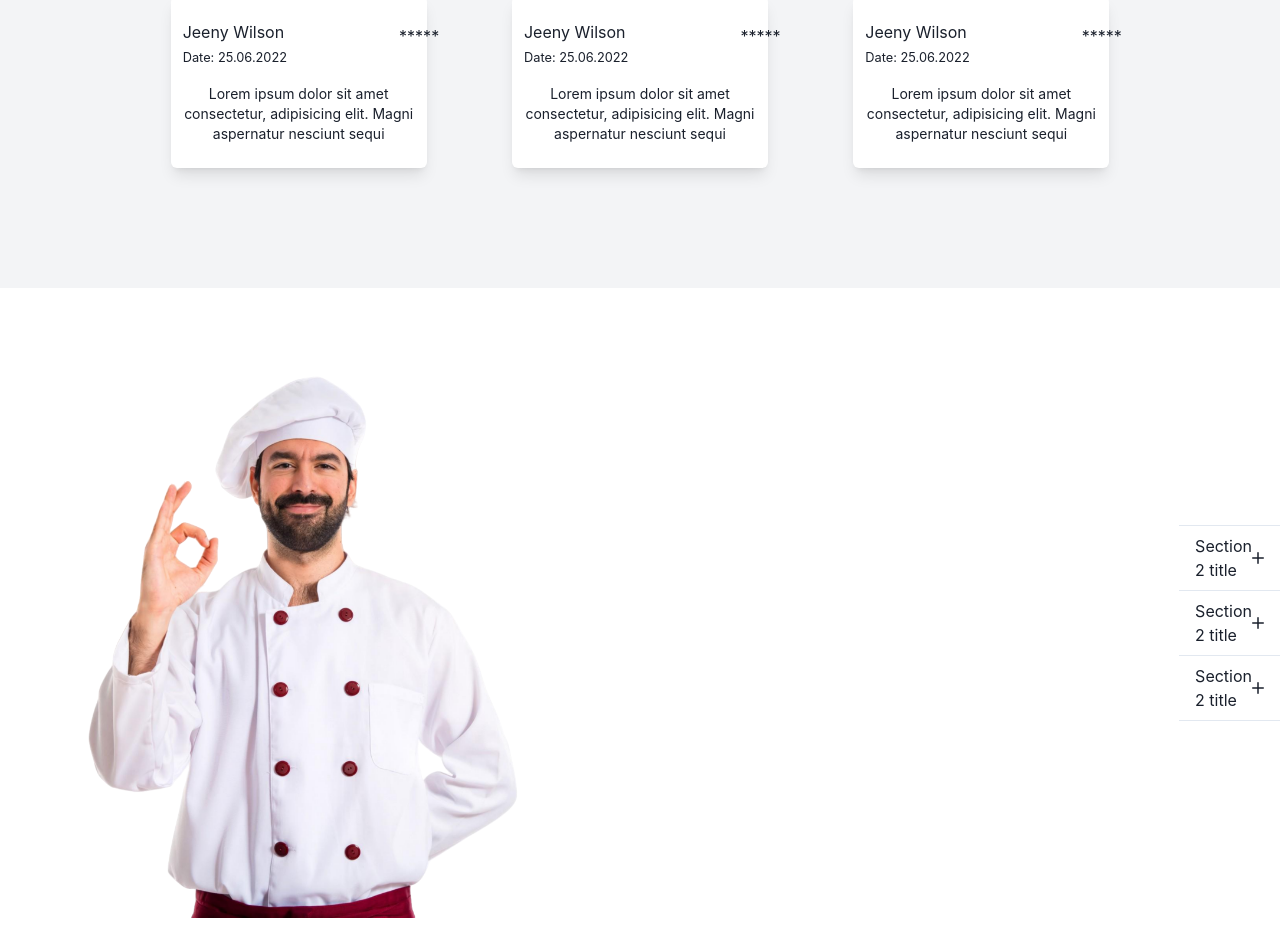
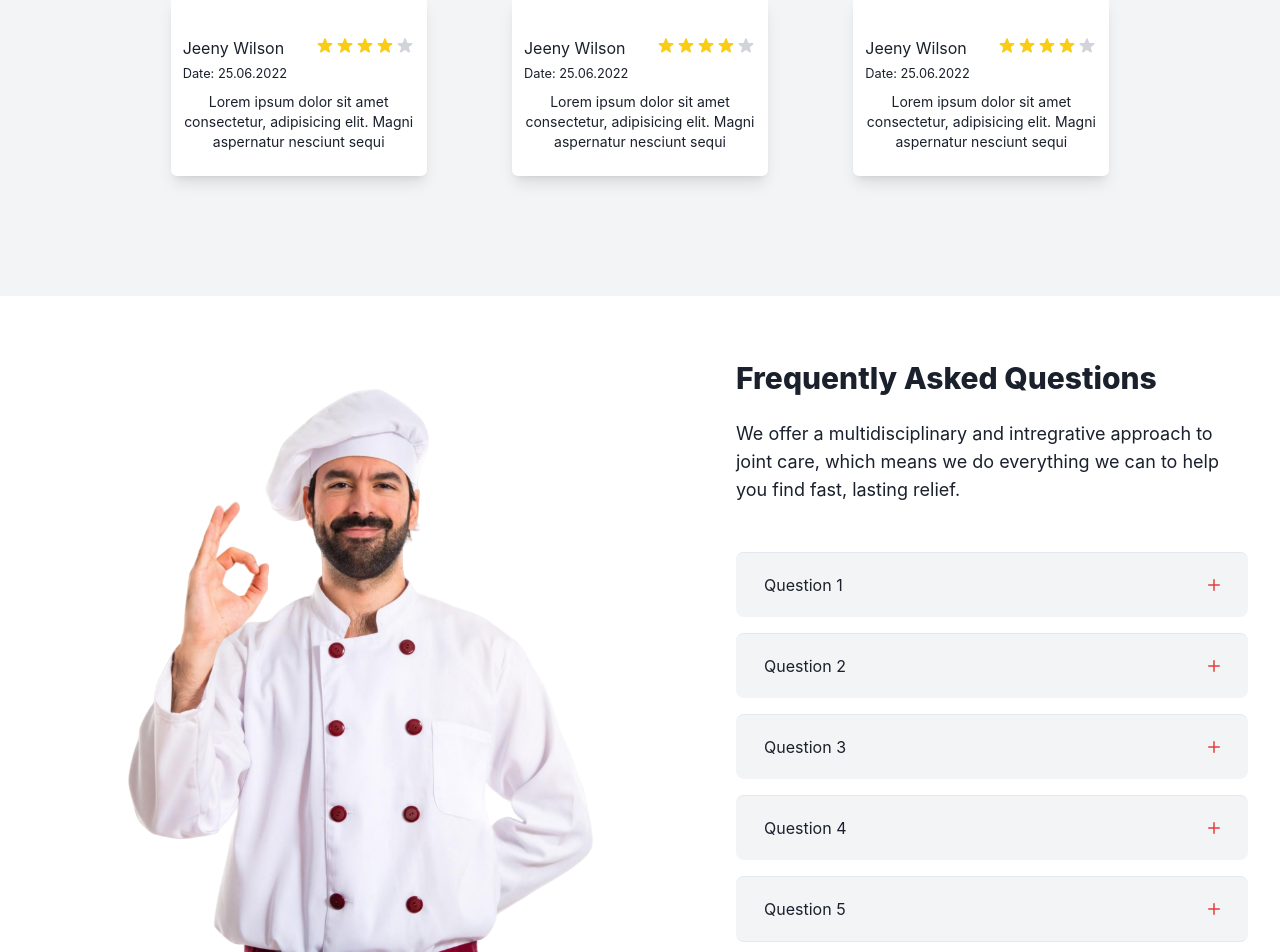
Before and after one commit to Arayanmemon/Foodo, a React (Vite) app in the folder Foodo-Frontend/: page / in a window 1280 px wide. Shown: the part 1273-2225 px from the top of the page. Before the commit the page ends 2191 px from the top, so only its background shows below. Built offline with nearby package versions, Linux system fonts and the light colour scheme.

Commit message:
Added Faqs section

```diff
--- a/Foodo-Frontend/src/components/FeedbackCard.jsx
+++ b/Foodo-Frontend/src/components/FeedbackCard.jsx
@@ -4,10 +4,19 @@ export default function FeedbackCard() {
   return (
 
       <div className='w-1/4 h-auto shadow-lg bg-white py-4 rounded-md'>
-        <div className='text-left px-3 my-2'>
-            <h3>Jeeny Wilson</h3>
-            <small>Date: 25.06.2022</small>
-            <span className='relative left-28 -top-5'>*****</span>
+        <div className='text-left px-3 mt-6'>
+          <div className='flex justify-between'>
+            <span>Jeeny Wilson</span>
+            <span className='flex'>
+              <svg aria-hidden="true" class="w-5 h-5 text-yellow-400" fill="currentColor" viewBox="0 0 20 20" xmlns="http://www.w3.org/2000/svg"><title>First star</title><path d="M9.049 2.927c.3-.921 1.603-.921 1.902 0l1.07 3.292a1 1 0 00.95.69h3.462c.969 0 1.371 1.24.588 1.81l-2.8 2.034a1 1 0 00-.364 1.118l1.07 3.292c.3.921-.755 1.688-1.54 1.118l-2.8-2.034a1 1 0 00-1.175 0l-2.8 2.034c-.784.57-1.838-.197-1.539-1.118l1.07-3.292a1 1 0 00-.364-1.118L2.98 8.72c-.783-.57-.38-1.81.588-1.81h3.461a1 1 0 00.951-.69l1.07-3.292z"></path></svg>
+              <svg aria-hidden="true" class="w-5 h-5 text-yellow-400" fill="currentColor" viewBox="0 0 20 20" xmlns="http://www.w3.org/2000/svg"><title>Second star</title><path d="M9.049 2.927c.3-.921 1.603-.921 1.902 0l1.07 3.292a1 1 0 00.95.69h3.462c.969 0 1.371 1.24.588 1.81l-2.8 2.034a1 1 0 00-.364 1.118l1.07 3.292c.3.921-.755 1.688-1.54 1.118l-2.8-2.034a1 1 0 00-1.175 0l-2.8 2.034c-.784.57-1.838-.197-1.539-1.118l1.07-3.292a1 1 0 00-.364-1.118L2.98 8.72c-.783-.57-.38-1.81.588-1.81h3.461a1 1 0 00.951-.69l1.07-3.292z"></path></svg>
+              <svg aria-hidden="true" class="w-5 h-5 text-yellow-400" fill="currentColor" viewBox="0 0 20 20" xmlns="http://www.w3.org/2000/svg"><title>Third star</title><path d="M9.049 2.927c.3-.921 1.603-.921 1.902 0l1.07 3.292a1 1 0 00.95.69h3.462c.969 0 1.371 1.24.588 1.81l-2.8 2.034a1 1 0 00-.364 1.118l1.07 3.292c.3.921-.755 1.688-1.54 1.118l-2.8-2.034a1 1 0 00-1.175 0l-2.8 2.034c-.784.57-1.838-.197-1.539-1.118l1.07-3.292a1 1 0 00-.364-1.118L2.98 8.72c-.783-.57-.38-1.81.588-1.81h3.461a1 1 0 00.951-.69l1.07-3.292z"></path></svg>
+              <svg aria-hidden="true" class="w-5 h-5 text-yellow-400" fill="currentColor" viewBox="0 0 20 20" xmlns="http://www.w3.org/2000/svg"><title>Fourth star</title><path d="M9.049 2.927c.3-.921 1.603-.921 1.902 0l1.07 3.292a1 1 0 00.95.69h3.462c.969 0 1.371 1.24.588 1.81l-2.8 2.034a1 1 0 00-.364 1.118l1.07 3.292c.3.921-.755 1.688-1.54 1.118l-2.8-2.034a1 1 0 00-1.175 0l-2.8 2.034c-.784.57-1.838-.197-1.539-1.118l1.07-3.292a1 1 0 00-.364-1.118L2.98 8.72c-.783-.57-.38-1.81.588-1.81h3.461a1 1 0 00.951-.69l1.07-3.292z"></path></svg>
+              <svg aria-hidden="true" class="w-5 h-5 text-gray-300 dark:text-gray-500" fill="currentColor" viewBox="0 0 20 20" xmlns="http://www.w3.org/2000/svg"><title>Fifth star</title><path d="M9.049 2.927c.3-.921 1.603-.921 1.902 0l1.07 3.292a1 1 0 00.95.69h3.462c.969 0 1.371 1.24.588 1.81l-2.8 2.034a1 1 0 00-.364 1.118l1.07 3.292c.3.921-.755 1.688-1.54 1.118l-2.8-2.034a1 1 0 00-1.175 0l-2.8 2.034c-.784.57-1.838-.197-1.539-1.118l1.07-3.292a1 1 0 00-.364-1.118L2.98 8.72c-.783-.57-.38-1.81.588-1.81h3.461a1 1 0 00.951-.69l1.07-3.292z"></path></svg>
+            </span>
+          </div>
+          <small>Date: 25.06.2022</small>
+
         </div>
             <p className='text-sm p-2'>Lorem ipsum dolor sit amet consectetur, adipisicing elit. Magni aspernatur nesciunt sequi</p>
        </div>
--- a/Foodo-Frontend/src/sections/Footer.jsx
+++ b/Foodo-Frontend/src/sections/Footer.jsx
@@ -1,34 +1,37 @@
 import React from 'react'
 import chef2 from '../assets/images/chef2.png'
-import {
-    Accordion, AccordionItem, AccordionButton, AccordionPanel, AccordionIcon, Box,
-  } from '@chakra-ui/react'
+import {Accordion, AccordionItem, AccordionButton, AccordionPanel, Box} from '@chakra-ui/react'
 import { MinusIcon, AddIcon,  } from '@chakra-ui/icons'
 
 function Footer() {
+  let isExpanded = false
   return (
-    <div className='pt-10 flex justify-around items-center' >
+    <div className='pt-10 flex justify-around items-start' >
         {/* image */}
-      <div>
-        <img src={chef2} alt="Chef" className='w-1/2 ' />
+      <div className='w-1/2'>
+        <img src={chef2} alt="Chef" className='' />
       </div>
 
       {/* faqs */}
-      <div>
+      <div className='w-2/5'>
+        <div className=''>
+        <h2 className='text-3xl my-6 font-extrabold'>Frequently Asked Questions</h2>
+        <p className='text-lg mb-12'>We offer a multidisciplinary and intregrative approach to joint care, which means we do everything we can to help you find fast, lasting relief.</p>
+        </div>
         <Accordion allowMultiple>
 
-            <AccordionItem>
+            <AccordionItem className='mb-4 bg-gray-100 p-3 rounded-lg'>
                 {({ isExpanded }) => (
                 <>
                     <h2>
                     <AccordionButton>
                         <Box as="span" flex='1' textAlign='left'>
-                        Section 2 title
+                        Question 1
                         </Box>
                         {isExpanded ? (
-                        <MinusIcon fontSize='12px' />
+                        <MinusIcon fontSize='12px' color='red.500'/>
                         ) : (
-                        <AddIcon fontSize='12px' />
+                        <AddIcon fontSize='12px' color='red.500'/>
                         )}
                     </AccordionButton>
                     </h2>
@@ -41,18 +44,18 @@ function Footer() {
                 </>
                 )}
             </AccordionItem>
-            <AccordionItem>
+            <AccordionItem className='mb-4 bg-gray-100 p-3 rounded-lg'>
                 {({ isExpanded }) => (
                 <>
                     <h2>
                     <AccordionButton>
                         <Box as="span" flex='1' textAlign='left'>
-                        Section 2 title
+                        Question 2
                         </Box>
                         {isExpanded ? (
-                        <MinusIcon fontSize='12px' />
+                        <MinusIcon fontSize='12px' color='red.500'/>
                         ) : (
-                        <AddIcon fontSize='12px' />
+                        <AddIcon fontSize='12px' color='red.500'/>
                         )}
                     </AccordionButton>
                     </h2>
@@ -65,18 +68,66 @@ function Footer() {
                 </>
                 )}
             </AccordionItem>
-            <AccordionItem>
+            <AccordionItem className='mb-4 bg-gray-100 p-3 rounded-lg'>
                 {({ isExpanded }) => (
                 <>
                     <h2>
                     <AccordionButton>
                         <Box as="span" flex='1' textAlign='left'>
-                        Section 2 title
+                        Question 3
                         </Box>
                         {isExpanded ? (
-                        <MinusIcon fontSize='12px' />
+                        <MinusIcon fontSize='12px' color='red.500'/>
                         ) : (
-                        <AddIcon fontSize='12px' />
+                        <AddIcon fontSize='12px' color='red.500'/>
+                        )}
+                    </AccordionButton>
+                    </h2>
+                    <AccordionPanel pb={4}>
+                    Lorem ipsum dolor sit amet, consectetur adipiscing elit, sed do
+                    eiusmod tempor incididunt ut labore et dolore magna aliqua. Ut enim ad
+                    minim veniam, quis nostrud exercitation ullamco laboris nisi ut
+                    aliquip ex ea commodo consequat.
+                    </AccordionPanel>
+                </>
+                )}
+            </AccordionItem>
+            <AccordionItem className='mb-4 bg-gray-100 p-3 rounded-lg'>
+                {({ isExpanded }) => (
+                <>
+                    <h2>
+                    <AccordionButton>
+                        <Box as="span" flex='1' textAlign='left'>
+                        Question 4
+                        </Box>
+                        {isExpanded ? (
+                        <MinusIcon fontSize='12px' color='red.500'/>
+                        ) : (
+                        <AddIcon fontSize='12px' color='red.500'/>
+                        )}
+                    </AccordionButton>
+                    </h2>
+                    <AccordionPanel pb={4}>
+                    Lorem ipsum dolor sit amet, consectetur adipiscing elit, sed do
+                    eiusmod tempor incididunt ut labore et dolore magna aliqua. Ut enim ad
+                    minim veniam, quis nostrud exercitation ullamco laboris nisi ut
+                    aliquip ex ea commodo consequat.
+                    </AccordionPanel>
+                </>
+                )}
+            </AccordionItem>
+            <AccordionItem className='mb-4 bg-gray-100 p-3 rounded-lg'>
+                {({ isExpanded }) => (
+                <>
+                    <h2>
+                    <AccordionButton>
+                        <Box as="span" flex='1' textAlign='left'>
+                        Question 5
+                        </Box>
+                        {isExpanded ? (
+                        <MinusIcon fontSize='12px' color='red.500'/>
+                        ) : (
+                        <AddIcon fontSize='12px' color='red.500'/>
                         )}
                     </AccordionButton>
                     </h2>
```
Also changed, not shown: Foodo-Frontend/src/sections/chef2.png (deleted).
